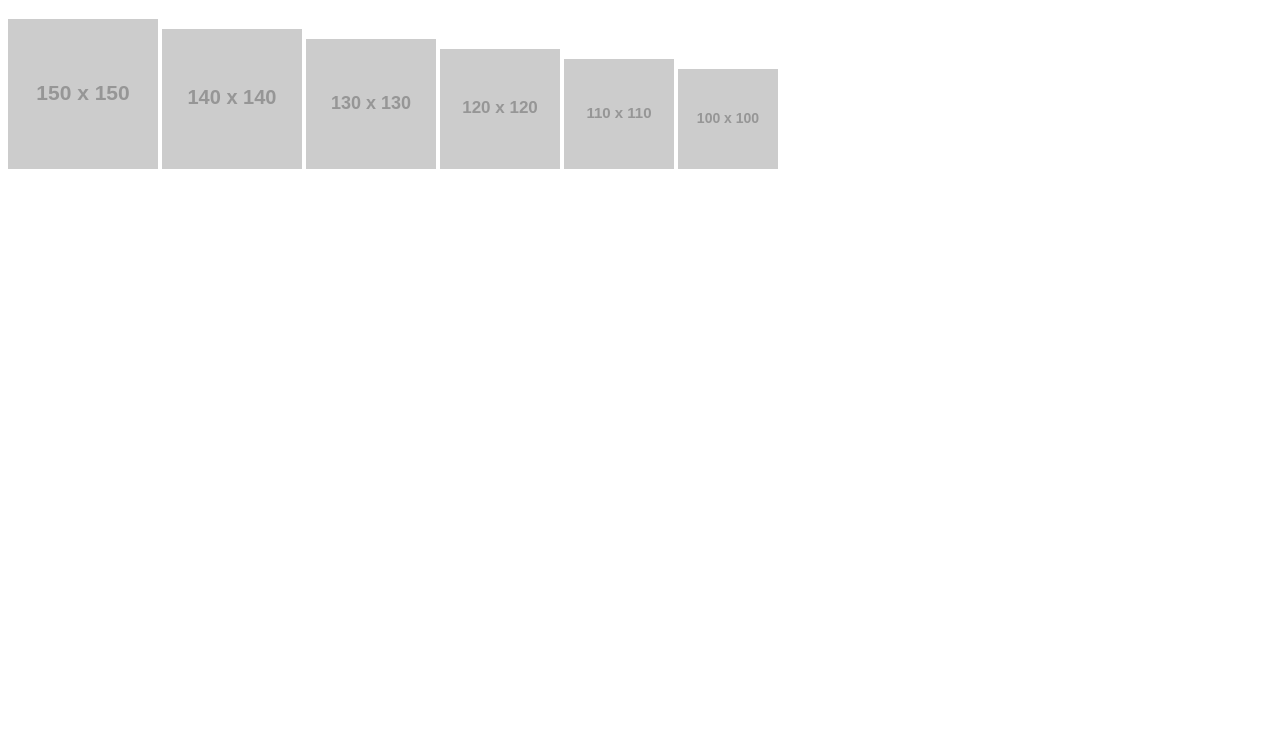
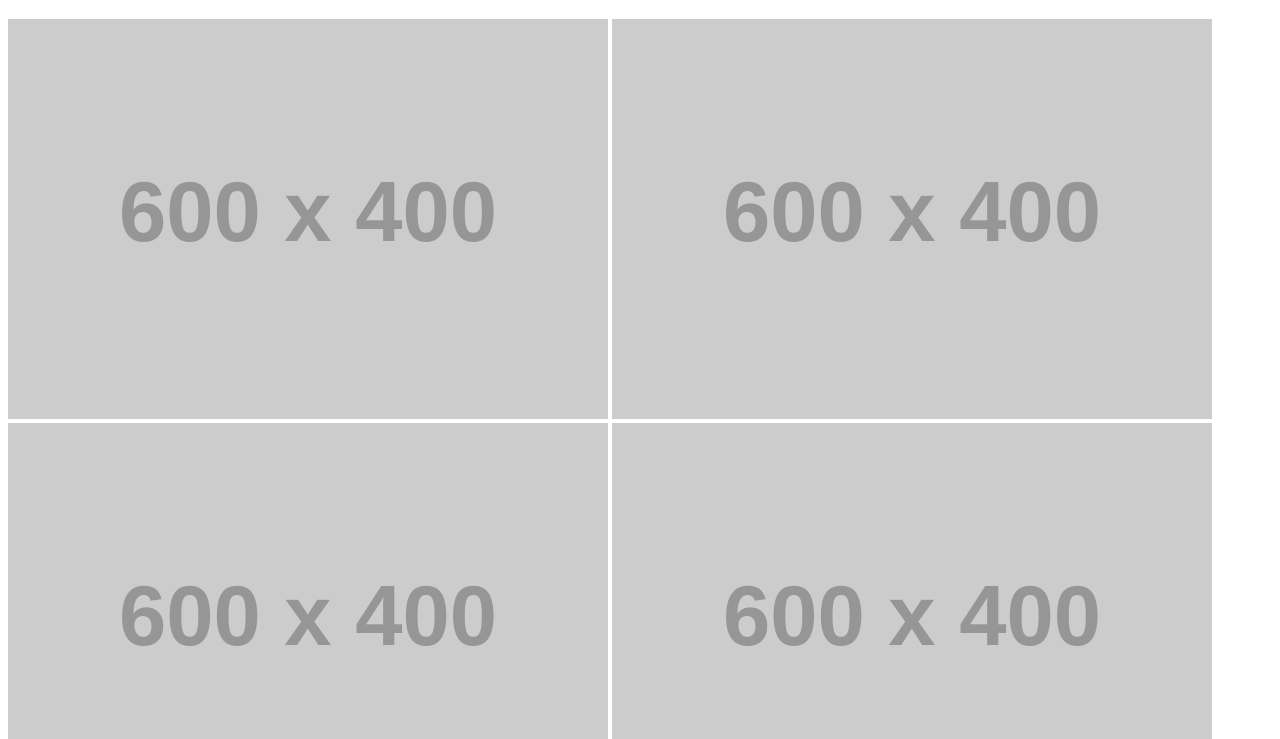
Before and after one commit to Alexis-Fredryck/Site-pour-enfants, a plain HTML site: page gallery.html in a window 1280 px wide. Shown: the part 61-800 px from the top of the page. Drawn offline with Linux system fonts and the light colour scheme; placeholder pictures from the web are drawn by us.

Commit message:
update gallery

```diff
--- a/gallery.html
+++ b/gallery.html
@@ -9,12 +9,12 @@
     <body>
         <h1>notre gallerie d'images</h1>
 
-        <img src="https://via.placeholder.com/150" alt="Image 1">
-        <img src="https://via.placeholder.com/140" alt="Image 2">
-        <img src="https://via.placeholder.com/130" alt="Image 3">
-        <img src="https://via.placeholder.com/120" alt="Image 4">
-        <img src="https://via.placeholder.com/110" alt="Image 5">
-        <img src="https://via.placeholder.com/100" alt="Image 6">
+        <img src="https://placehold.co/600x400" alt="Image 1">
+        <img src="https://placehold.co/600x400" alt="Image 2">
+        <img src="https://placehold.co/600x400" alt="Image 3">
+        <img src="https://placehold.co/600x400" alt="Image 4">
+        <img src="https://placehold.co/600x400" alt="Image 5">
+        <img src="https://placehold.co/600x400" alt="Image 6">
 
     </body>
 </html>
```
